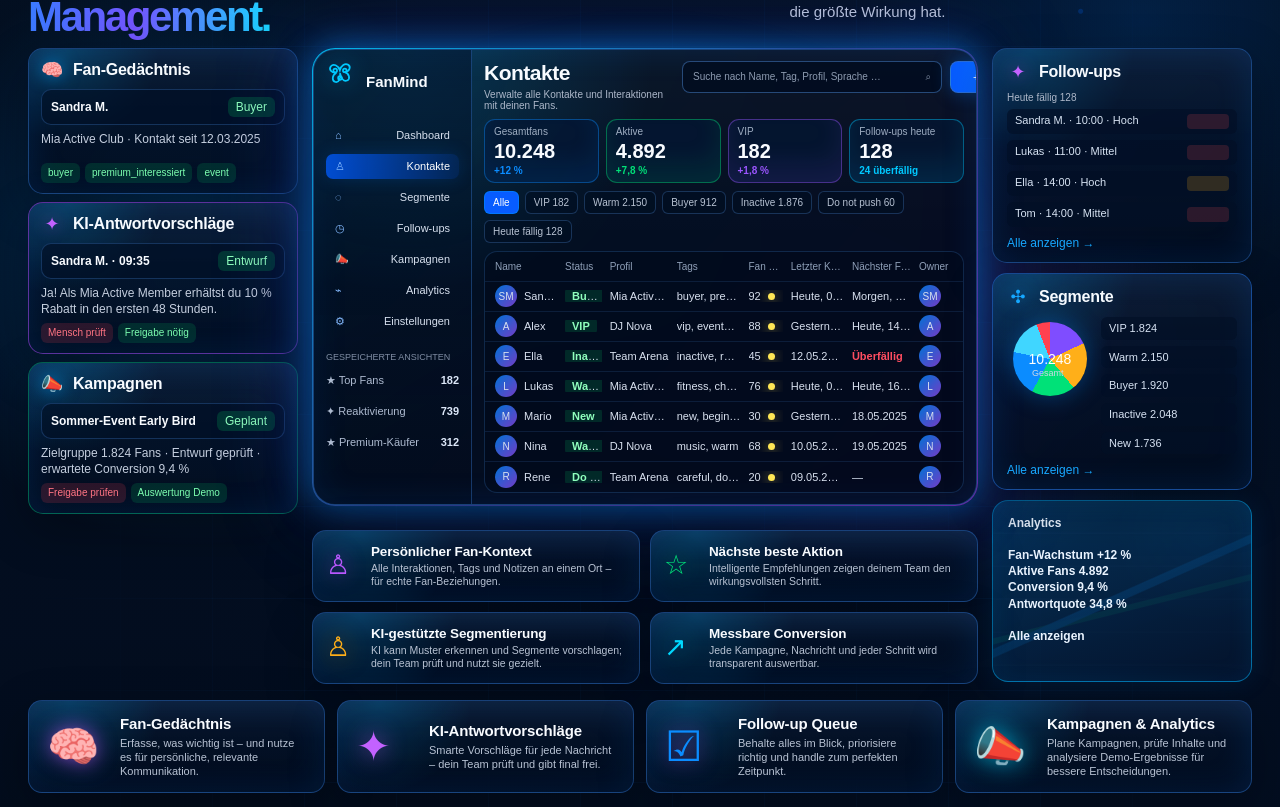
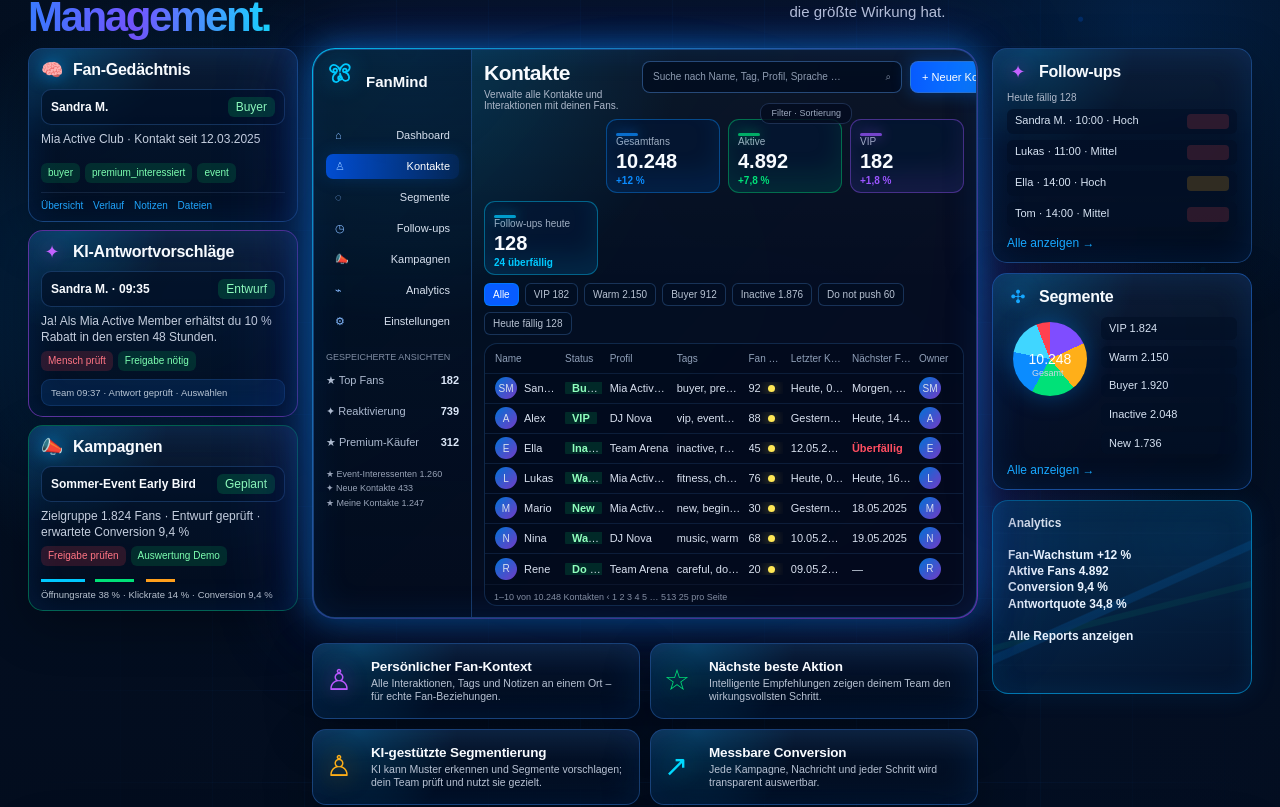
Before and after one commit to Bernds-tech/FanMind, a Next.js app: page /landing-v2 in a window 1280 px wide. Shown: the part 2509-3316 px from the top of the page. Built offline with nearby package versions, Linux system fonts and the light colour scheme.

Commit message:
Add showcase reference details

```diff
--- a/src/app/landing-v2-product-showcase-final.css
+++ b/src/app/landing-v2-product-showcase-final.css
@@ -4,7 +4,7 @@
 
 #showcase {
   padding-top: 0 !important;
-  padding-bottom: 80px !important;
+  padding-bottom: 82px !important;
   overflow: visible !important;
 }
 
@@ -26,7 +26,7 @@
 }
 
 #showcase > div:nth-of-type(3) > div:nth-child(2) > div:first-child > div {
-  min-height: 390px !important;
+  min-height: 400px !important;
 }
 
 #showcase > div:nth-of-type(3) > div:nth-child(2) > div:first-child > div > aside {
@@ -37,6 +37,111 @@
 #showcase > div:nth-of-type(3) > div:nth-child(2) > div:first-child > div > div {
   padding-top: 11px !important;
   padding-bottom: 11px !important;
+}
+
+#showcase [class*="showcaseTopbar"] {
+  position: relative !important;
+  grid-template-columns: minmax(150px, 1fr) minmax(260px, 380px) 104px !important;
+  gap: 8px !important;
+}
+
+#showcase [class*="showcaseTopbar"]::after {
+  content: "Filter  ·  Sortierung";
+  position: absolute;
+  right: 112px;
+  top: 42px;
+  padding: 5px 10px;
+  border: 1px solid rgba(120, 170, 255, 0.22);
+  border-radius: 9px;
+  color: rgba(220, 234, 255, 0.7);
+  font-size: 9px;
+  line-height: 1;
+  background: rgba(4, 12, 31, 0.84);
+}
+
+#showcase [class*="showcaseSearch"] {
+  min-height: 29px !important;
+}
+
+#showcase [class*="showcaseMetricRow"] {
+  grid-template-columns: repeat(4, minmax(0, 1fr)) !important;
+  gap: 8px !important;
+}
+
+#showcase [class*="showcaseMetric"] {
+  min-height: 57px !important;
+}
+
+#showcase [class*="showcaseMetric"]::before {
+  content: "";
+  display: block;
+  width: 22px;
+  height: 3px;
+  margin-top: 7px;
+  border-radius: 999px;
+  background: var(--accent);
+  box-shadow: 0 0 14px var(--accent);
+  opacity: 0.75;
+}
+
+#showcase [class*="savedViews"]::after {
+  content: "★ Event-Interessenten 1.260\A✦ Neue Kontakte 433\A★ Meine Kontakte 1.247";
+  display: block;
+  white-space: pre-line;
+  margin-top: 6px;
+  color: rgba(224, 235, 255, 0.68);
+  font-size: 9px;
+  line-height: 1.6;
+}
+
+#showcase [class*="contactTable"]::after {
+  content: "1–10 von 10.248 Kontakten        ‹   1   2   3   4   5   …   513      25 pro Seite";
+  display: block;
+  padding: 7px 9px 3px;
+  color: rgba(220, 234, 255, 0.58);
+  font-size: 9px;
+  border-top: 1px solid rgba(130, 185, 255, 0.07);
+}
+
+#showcase [class*="showcaseMiniCard"] {
+  position: relative !important;
+}
+
+#showcase [class*="showcaseMiniCard"][data-variant="0"]::after {
+  content: "Übersicht   Verlauf   Notizen   Dateien";
+  display: block;
+  margin-top: 9px;
+  padding-top: 7px;
+  border-top: 1px solid rgba(140, 190, 255, 0.12);
+  color: #21a7ff;
+  font-size: 10px;
+  word-spacing: 7px;
+}
+
+#showcase [class*="showcaseMiniCard"][data-variant="1"]::after {
+  content: "Team 09:37  ·  Antwort geprüft  ·  Auswählen";
+  display: block;
+  margin-top: 8px;
+  padding: 7px 9px;
+  border-radius: 9px;
+  color: rgba(235, 245, 255, 0.78);
+  font-size: 9.5px;
+  background: rgba(13, 85, 170, 0.23);
+  border: 1px solid rgba(70, 150, 255, 0.16);
+}
+
+#showcase [class*="showcaseMiniCard"][data-variant="2"]::after {
+  content: "Öffnungsrate 38 %  ·  Klickrate 14 %  ·  Conversion 9,4 %";
+  display: block;
+  margin-top: 8px;
+  padding-top: 15px;
+  color: rgba(235, 245, 255, 0.78);
+  font-size: 9.5px;
+  background:
+    linear-gradient(92deg, #00c8ff 0 18%, transparent 18% 22%, #00e178 22% 38%, transparent 38% 43%, #ff9f1c 43% 55%, transparent 55%);
+  background-size: 100% 3px;
+  background-repeat: no-repeat;
+  background-position: left 5px;
 }
 
 #showcase > div:nth-of-type(3) > div:nth-child(2) > div:first-child > div > div > div:nth-child(2),
@@ -58,12 +163,12 @@
 }
 
 #showcase > div:nth-of-type(3) > div:nth-child(2) > div:nth-child(2) article {
-  min-height: 72px !important;
-  padding: 10px 13px !important;
+  min-height: 76px !important;
+  padding: 11px 13px !important;
 }
 
 #showcase > div:nth-of-type(3) > div:nth-child(2) > div:nth-child(2) article > span {
-  font-size: 27px !important;
+  font-size: 29px !important;
 }
 
 #showcase > div:nth-of-type(3) > div:nth-child(2) > div:nth-child(2) h3 {
@@ -93,11 +198,11 @@
 }
 
 #showcase > div:nth-of-type(3) > div:last-child::after {
-  content: "Analytics\A\A  Fan-Wachstum   +12 %\A  Aktive Fans    4.892\A  Conversion     9,4 %\A  Antwortquote   34,8 %\A\A  Alle anzeigen";
+  content: "Analytics\A\A  Fan-Wachstum   +12 %\A  Aktive Fans    4.892\A  Conversion     9,4 %\A  Antwortquote   34,8 %\A\A  Alle Reports anzeigen";
   display: block;
-  min-height: 154px;
+  min-height: 166px;
   padding: 14px 15px 12px;
-  border: 1px solid rgba(0, 181, 255, 0.52);
+  border: 1px solid rgba(0, 181, 255, 0.55);
   border-radius: 16px;
   color: #eaf4ff;
   white-space: pre-line;
@@ -106,39 +211,39 @@
   line-height: 1.34;
   background:
     linear-gradient(160deg, rgba(7, 61, 105, 0.78), rgba(4, 18, 43, 0.94)),
-    linear-gradient(156deg, transparent 0 50%, rgba(0, 145, 255, 0.85) 50.5% 53%, transparent 53.5%),
-    linear-gradient(166deg, transparent 0 56%, rgba(0, 225, 120, 0.48) 56.5% 58.5%, transparent 59%),
+    linear-gradient(156deg, transparent 0 50%, rgba(0, 145, 255, 0.9) 50.5% 53%, transparent 53.5%),
+    linear-gradient(166deg, transparent 0 56%, rgba(0, 225, 120, 0.52) 56.5% 58.5%, transparent 59%),
     repeating-linear-gradient(180deg, transparent 0 31px, rgba(148, 190, 255, 0.08) 32px 33px),
     radial-gradient(circle at 82% 20%, rgba(0, 160, 255, 0.26), transparent 35%);
   box-shadow:
-    inset 0 0 24px rgba(0, 155, 255, 0.1),
+    inset 0 0 24px rgba(0, 155, 255, 0.11),
     0 0 28px rgba(0, 145, 255, 0.1);
 }
 
 #showcase > div:nth-of-type(4) {
   position: relative !important;
   z-index: 5 !important;
-  margin-top: 16px !important;
-  margin-bottom: 36px !important;
+  margin-top: 18px !important;
+  margin-bottom: 38px !important;
   gap: 12px !important;
 }
 
 #showcase > div:nth-of-type(4) article {
-  min-height: 90px !important;
-  padding: 14px 18px !important;
+  min-height: 96px !important;
+  padding: 15px 20px !important;
 }
 
 #showcase > div:nth-of-type(4) article > span {
-  font-size: 42px !important;
+  font-size: 46px !important;
 }
 
 #showcase > div:nth-of-type(4) h3 {
-  font-size: 15px !important;
+  font-size: 15.5px !important;
 }
 
 #showcase > div:nth-of-type(4) p {
-  font-size: 11px !important;
-  line-height: 1.28 !important;
+  font-size: 11.2px !important;
+  line-height: 1.3 !important;
 }
 
 #six-steps {
```
